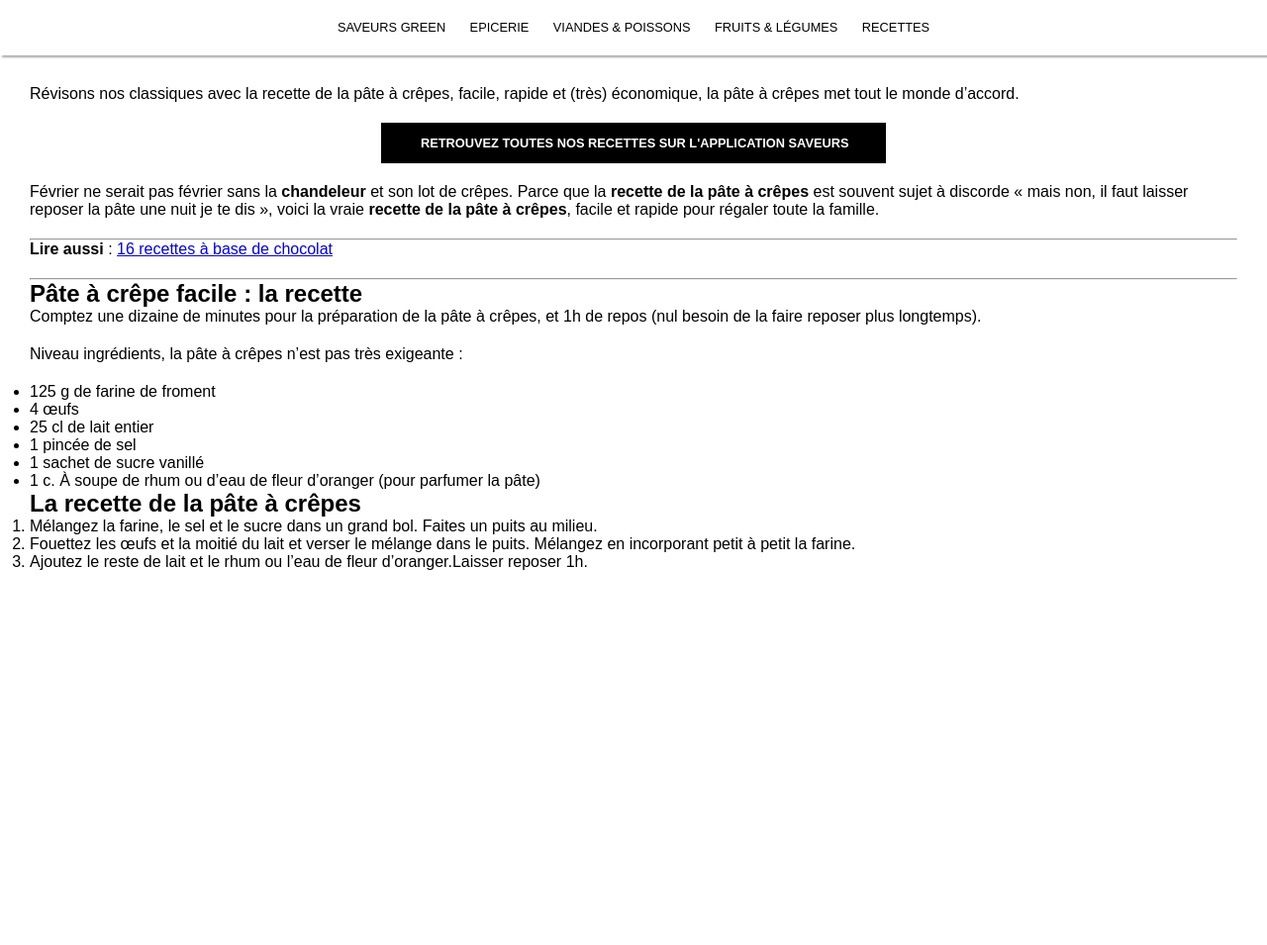
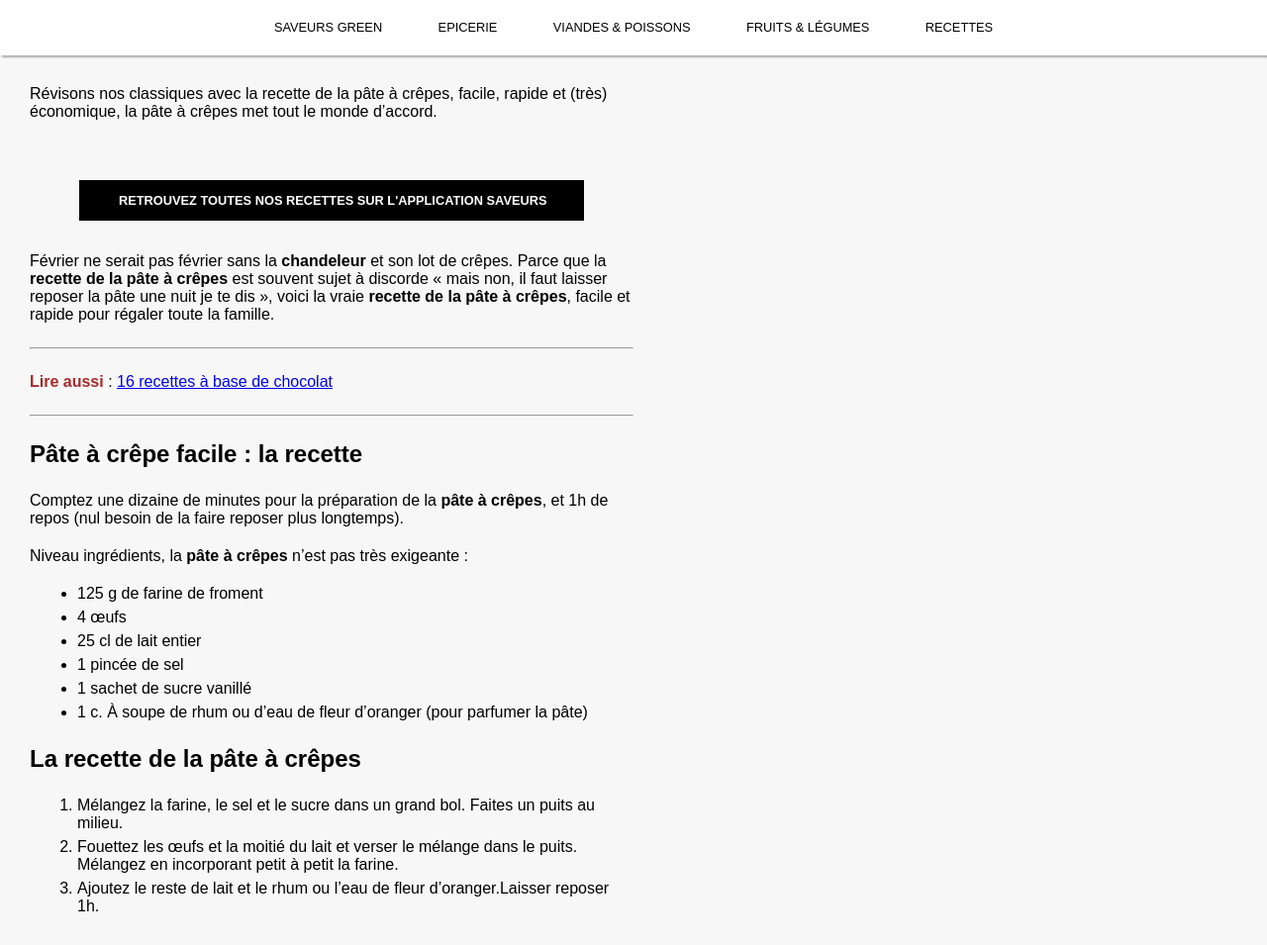
Before and after one commit to izouhair/td-web, a PHP site: page /crepe.html in a window 1280 px wide. Shown: the whole page at 99% size. Before the commit the page ends 576 px from the top, so only its background shows below. Run offline with PHP 8.4, Linux system fonts and the light colour scheme.

Commit message:
Add files via upload

```diff
--- a/crepe.html
+++ b/crepe.html
@@ -31,17 +31,17 @@
                 <h1> retrouvez toutes nos recettes sur l'application saveurs</h1>
             </div>
             <p>Février ne serait pas février sans la <strong>chandeleur</strong> et son lot de crêpes. Parce que la <strong>recette de la pâte à crêpes</strong> est souvent sujet à discorde « mais non, il faut laisser reposer la pâte une nuit je te dis », voici la vraie <strong>recette de la pâte à crêpes</strong>, facile et rapide pour régaler toute la famille.</p>  <hr>
-            <p><strong><bold>Lire aussi</bold></strong> : <a href="https://slamwiki2.kobject.net/_detail/ateliers/basesweb/pasted/20200913-190506.png?id=ateliers%3Abasesweb%3Apratique2">16 recettes à base de chocolat</p></a>
+            <span class="presentation-lien">Lire aussi</span> : <a href="https://slamwiki2.kobject.net/_detail/ateliers/basesweb/pasted/20200913-190506.png?id=ateliers%3Abasesweb%3Apratique2">16 recettes à base de chocolat</p></a>
             <hr>
 
             <h2>Pâte à crêpe facile : la recette </h2>
 
-            <p>Comptez une dizaine de minutes pour la préparation de la pâte à crêpes, et 1h de repos  (nul besoin de la faire reposer plus longtemps).
+            <p>Comptez une dizaine de minutes pour la préparation de la <strong>pâte à crêpes</strong>, et 1h de repos  (nul besoin de la faire reposer plus longtemps).
             </p>
 
-            <p>Niveau ingrédients, la pâte à crêpes n’est pas très exigeante :</p>
+            <p>Niveau ingrédients, la <strong>pâte à crêpes</strong> n’est pas très exigeante :</p>
 
-            <ul>
+            <ul class="liste-recette">
                 <li>125 g de farine de froment</li>
                 <li>4 œufs</li>
                 <li>25 cl de lait entier</li>
@@ -51,7 +51,7 @@
             </ul>
 
             <h2>La recette de la pâte à crêpes</h2>
-                <ol>
+                <ol class="number">
             <li>Mélangez la farine, le sel et le sucre dans un grand bol. Faites un puits au milieu.</li>
             <li>Fouettez les œufs et la moitié du lait et verser le mélange dans le puits. Mélangez en incorporant petit à petit la farine.</li>
             <li>Ajoutez le reste de lait et le rhum ou l’eau de fleur d’oranger.Laisser reposer 1h.</li>
--- a/styles.css
+++ b/styles.css
@@ -1,11 +1,12 @@
 *{
-    margin: 0;
-    padding: 0;
+    margin: 0px;
+    padding: 0px;
 }
 
 body{
     display: inline-block;
     font-family: Arial, Helvetica, sans-serif;
+    background-color: rgb(247, 247, 247);
 }
 
 .navbar{
@@ -28,10 +29,13 @@ nav ul li {
     padding-right: 10px;
     text-transform: uppercase;
     font-size: 0.8rem;
+    margin-left: 1rem;
+    margin-right: 1rem;
 }
 
 main{
     margin: 30px;
+    margin-right: 40rem;
 }
 
 p{
@@ -48,10 +52,26 @@ h1{
     padding-right: 20px;
     padding-left: 40px;
     width: 450px;
-    margin-bottom: 20px;
+    margin-bottom: 2rem;
+    margin-top: 2.5rem;
 }
 
 .h1{
     display: flex;
     justify-content: center;
 }
+
+hr, h2{
+    margin-bottom: 1.5rem;
+    margin-top: 1.5rem;
+}
+
+main ul li, main ol li{
+    margin-left: 3rem;
+    margin-bottom: 6px;
+}
+
+.presentation-lien{
+    color: brown;
+font-weight: bold;
+}
```
